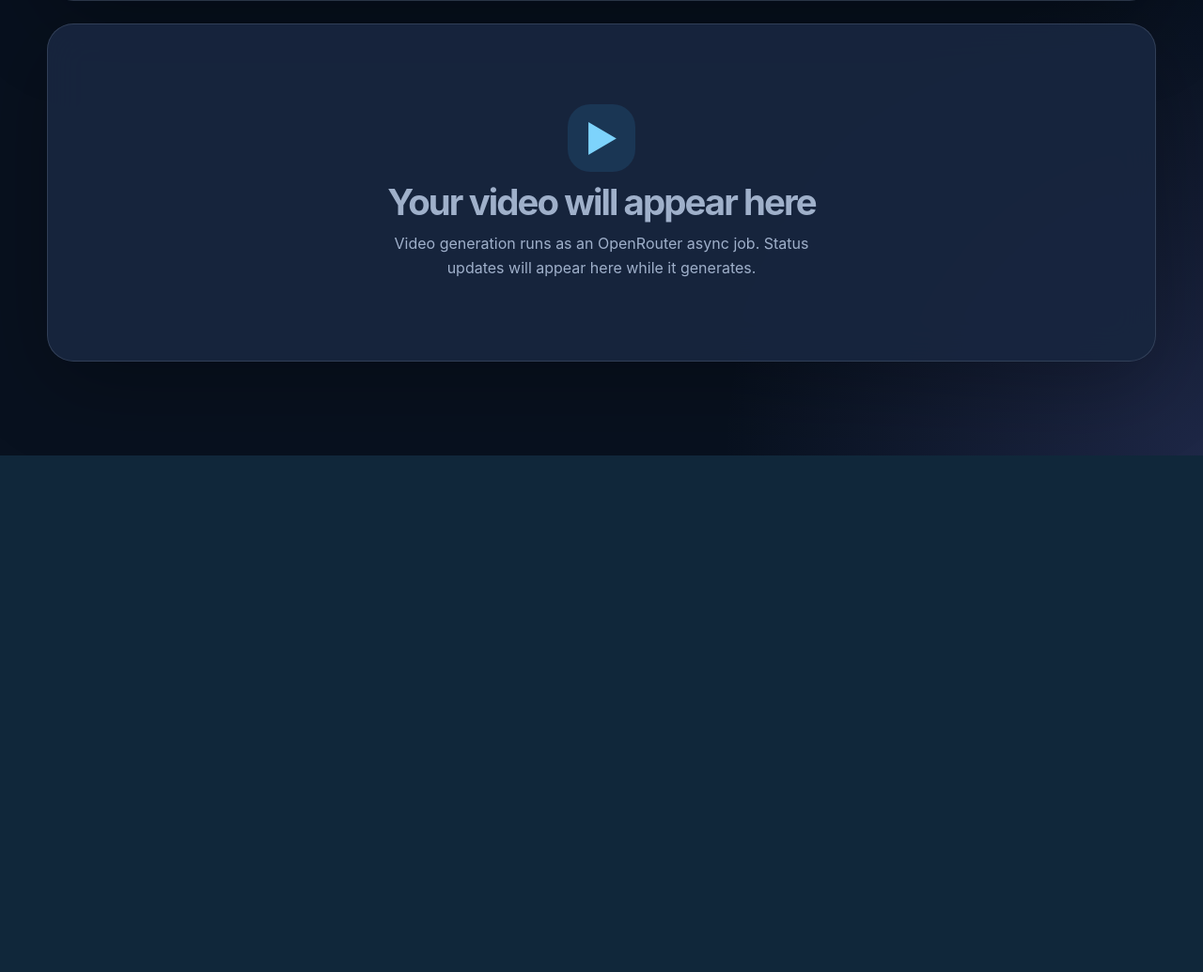
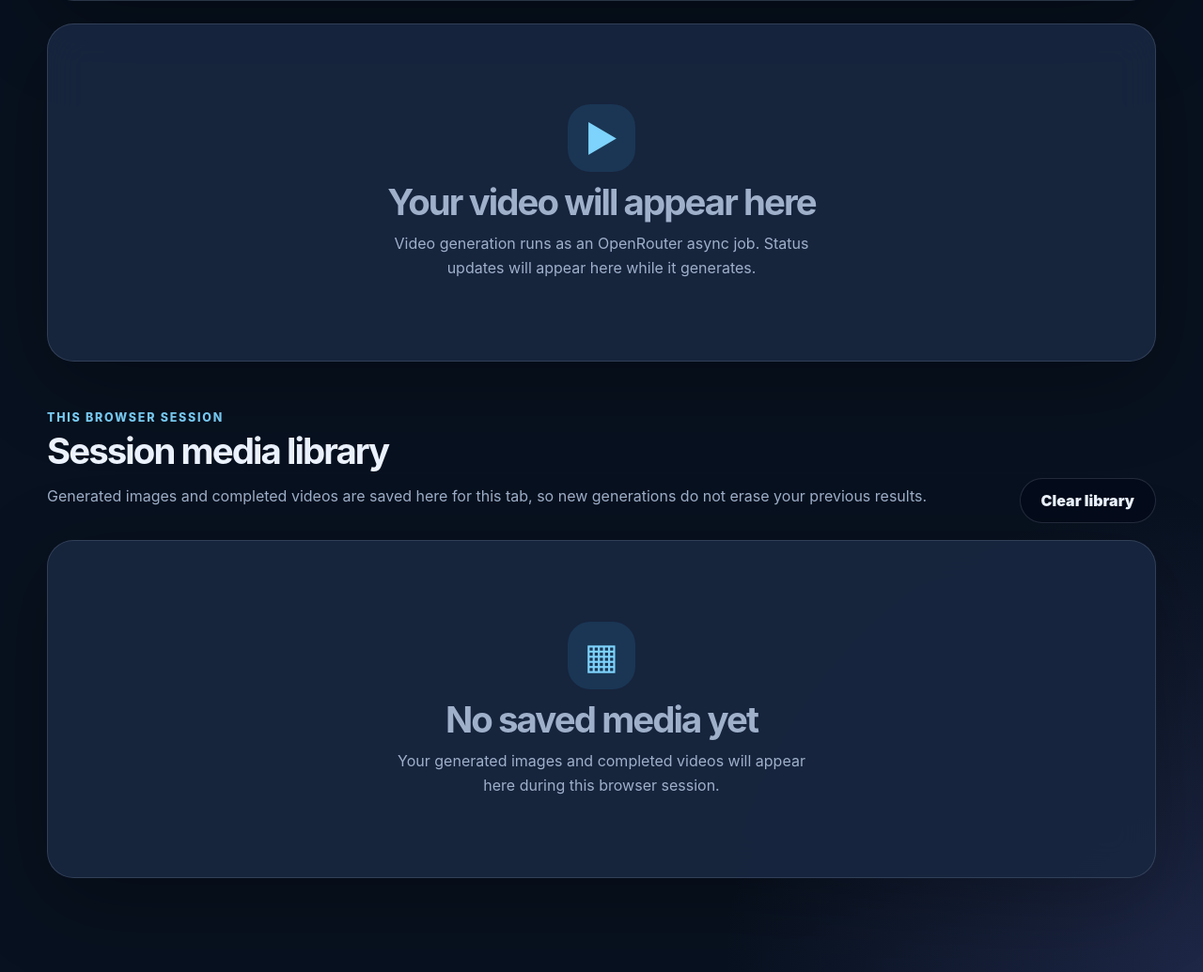
Before and after one commit to NoelVFX/TexttoImage, a Flask app: page / in a window 1280 px wide. Shown: the part 1980-3015 px from the top of the page at 94% size. Before the commit the page ends 2465 px from the top, so only its background shows below. Run offline with Flask 3, Linux system fonts and the light colour scheme; some libraries are stand-ins or nearby versions.

Commit message:
feat: add session media library

```diff
--- a/static/styles.css
+++ b/static/styles.css
@@ -182,7 +182,8 @@ fieldset {
 }
 
 button,
-.download-button {
+.download-button,
+.secondary-button {
   display: inline-flex;
   align-items: center;
   justify-content: center;
@@ -197,6 +198,12 @@ button,
   font-weight: 900;
   text-decoration: none;
   cursor: pointer;
+}
+
+.secondary-button {
+  border: 1px solid var(--border);
+  background: rgba(2, 6, 23, 0.52);
+  color: var(--text);
 }
 
 button:disabled {
@@ -278,6 +285,65 @@ button:disabled {
   line-height: 1.6;
 }
 
+.library-heading {
+  display: flex;
+  align-items: end;
+  justify-content: space-between;
+  gap: 18px;
+}
+
+.session-library-card {
+  min-height: 260px;
+}
+
+.session-library-grid {
+  display: grid;
+  grid-template-columns: repeat(auto-fill, minmax(220px, 1fr));
+  gap: 18px;
+}
+
+.library-item {
+  overflow: hidden;
+  border: 1px solid var(--border);
+  border-radius: 22px;
+  background: rgba(2, 6, 23, 0.45);
+}
+
+.library-media {
+  aspect-ratio: 16 / 10;
+  background: rgba(2, 6, 23, 0.72);
+}
+
+.library-media img,
+.library-media video {
+  display: block;
+  width: 100%;
+  height: 100%;
+  object-fit: contain;
+}
+
+.library-meta {
+  display: grid;
+  gap: 10px;
+  padding: 14px;
+}
+
+.library-meta p {
+  display: -webkit-box;
+  margin: 0;
+  overflow: hidden;
+  color: var(--muted);
+  line-height: 1.45;
+  -webkit-line-clamp: 2;
+  -webkit-box-orient: vertical;
+}
+
+.library-actions a {
+  color: var(--accent);
+  font-weight: 800;
+  text-decoration: none;
+}
+
 .hidden {
   display: none !important;
 }
@@ -288,11 +354,13 @@ button:disabled {
   }
 
   .ratio-grid,
-  .result-header {
+  .result-header,
+  .library-heading {
     grid-template-columns: 1fr;
   }
 
-  .result-header {
+  .result-header,
+  .library-heading {
     display: grid;
     align-items: start;
   }
--- a/templates/index.html
+++ b/templates/index.html
@@ -122,6 +122,25 @@
         </div>
       </section>
     </section>
+
+    <section class="media-section library-section" aria-labelledby="session-library-title">
+      <div class="section-heading library-heading">
+        <div>
+          <p class="eyebrow">This browser session</p>
+          <h2 id="session-library-title">Session media library</h2>
+          <p class="section-copy">Generated images and completed videos are saved here for this tab, so new generations do not erase your previous results.</p>
+        </div>
+        <button type="button" class="secondary-button" id="clear-session-library">Clear library</button>
+      </div>
+      <section class="card result-card session-library-card">
+        <div class="empty-state" id="session-library-empty">
+          <div class="empty-icon">▦</div>
+          <h2>No saved media yet</h2>
+          <p>Your generated images and completed videos will appear here during this browser session.</p>
+        </div>
+        <div class="session-library-grid hidden" id="session-library-grid"></div>
+      </section>
+    </section>
   </main>
 
   <script>
@@ -143,6 +162,17 @@
     const videoDownload = document.getElementById('video-download');
     const startFramePreview = document.getElementById('start-frame-preview');
     const startFrameImage = document.getElementById('start-frame-image');
+    const libraryGrid = document.getElementById('session-library-grid');
+    const libraryEmpty = document.getElementById('session-library-empty');
+    const clearLibraryButton = document.getElementById('clear-session-library');
+    const sessionLibraryKey = 'tti-session-media-library';
+    const serverGeneratedImage = {
+      type: 'image',
+      url: {{ image_url|tojson }},
+      downloadUrl: {{ download_url|tojson }},
+      prompt: {{ prompt|tojson }},
+      createdAt: Date.now()
+    };
 
     const setVideoError = (message) => {
       videoError.textContent = message;
@@ -161,7 +191,84 @@
       }
     };
 
-    const pollVideoJob = async (jobId, attempt = 0) => {
+    const readLibraryItems = () => {
+      try {
+        const parsed = JSON.parse(sessionStorage.getItem(sessionLibraryKey) || '[]');
+        return Array.isArray(parsed) ? parsed : [];
+      } catch (error) {
+        return [];
+      }
+    };
+
+    const writeLibraryItems = (items) => {
+      sessionStorage.setItem(sessionLibraryKey, JSON.stringify(items.slice(0, 24)));
+    };
+
+    const renderLibrary = () => {
+      const items = readLibraryItems();
+      libraryGrid.innerHTML = '';
+      libraryGrid.classList.toggle('hidden', items.length === 0);
+      libraryEmpty.classList.toggle('hidden', items.length > 0);
+
+      items.forEach((item) => {
+        const card = document.createElement('article');
+        card.className = 'library-item';
+
+        const mediaWrap = document.createElement('div');
+        mediaWrap.className = 'library-media';
+        if (item.type === 'video') {
+          const video = document.createElement('video');
+          video.src = item.url;
+          video.controls = true;
+          video.playsInline = true;
+          mediaWrap.appendChild(video);
+        } else {
+          const image = document.createElement('img');
+          image.src = item.url;
+          image.alt = item.prompt || 'Generated image';
+          mediaWrap.appendChild(image);
+        }
+
+        const meta = document.createElement('div');
+        meta.className = 'library-meta';
+        const title = document.createElement('strong');
+        title.textContent = item.type === 'video' ? 'Video' : 'Image';
+        const promptText = document.createElement('p');
+        promptText.textContent = item.prompt || 'Untitled prompt';
+        const actions = document.createElement('div');
+        actions.className = 'library-actions';
+        const openLink = document.createElement('a');
+        openLink.href = item.downloadUrl || item.url;
+        openLink.target = '_blank';
+        openLink.rel = 'noopener';
+        openLink.textContent = 'Open';
+        actions.appendChild(openLink);
+        meta.append(title, promptText, actions);
+        card.append(mediaWrap, meta);
+        libraryGrid.appendChild(card);
+      });
+    };
+
+    const addLibraryItem = (item) => {
+      if (!item.url) return;
+      const items = readLibraryItems();
+      const key = `${item.type}:${item.url}`;
+      const filtered = items.filter((existing) => `${existing.type}:${existing.url}` !== key);
+      writeLibraryItems([{ ...item, createdAt: item.createdAt || Date.now() }, ...filtered]);
+      renderLibrary();
+    };
+
+    clearLibraryButton?.addEventListener('click', () => {
+      sessionStorage.removeItem(sessionLibraryKey);
+      renderLibrary();
+    });
+
+    if (serverGeneratedImage.url) {
+      addLibraryItem(serverGeneratedImage);
+    }
+    renderLibrary();
+
+    const pollVideoJob = async (jobId, attempt = 0, prompt = '') => {
       const response = await fetch(`/video/status/${encodeURIComponent(jobId)}`);
       const data = await parseJsonResponse(response, 'Video status request failed.');
 
@@ -182,6 +289,13 @@
         videoEl.classList.remove('hidden');
         videoDownload.href = data.video_url;
         videoDownload.classList.remove('hidden');
+        addLibraryItem({
+          type: 'video',
+          url: data.video_url,
+          downloadUrl: data.video_url,
+          prompt,
+          createdAt: Date.now()
+        });
         videoButton.disabled = false;
         videoButton.textContent = 'Generate video';
         return;
@@ -195,7 +309,7 @@
         throw new Error('Video generation is still running after 10 minutes. Try again later or check your OpenRouter dashboard.');
       }
 
-      window.setTimeout(() => pollVideoJob(jobId, attempt + 1).catch((error) => setVideoError(error.message)), 5000);
+      window.setTimeout(() => pollVideoJob(jobId, attempt + 1, prompt).catch((error) => setVideoError(error.message)), 5000);
     };
 
     videoForm?.addEventListener('submit', async (event) => {
@@ -242,7 +356,7 @@
         const critique = data.vision_critique || {};
         const confidence = typeof critique.confidence === 'number' ? ` (${Math.round(critique.confidence * 100)}% confidence)` : '';
         videoLine.textContent = `Vision Agent approved free frame${confidence}; OpenRouter I2V job ${data.id}: ${data.status || 'pending'}`;
-        window.setTimeout(() => pollVideoJob(data.id).catch((error) => setVideoError(error.message)), 5000);
+        window.setTimeout(() => pollVideoJob(data.id, 0, payload.prompt || '').catch((error) => setVideoError(error.message)), 5000);
       } catch (error) {
         setVideoError(error.message);
       }
```
Also changed, not shown: test_orchestrated_video.py (+9 -0 lines).
